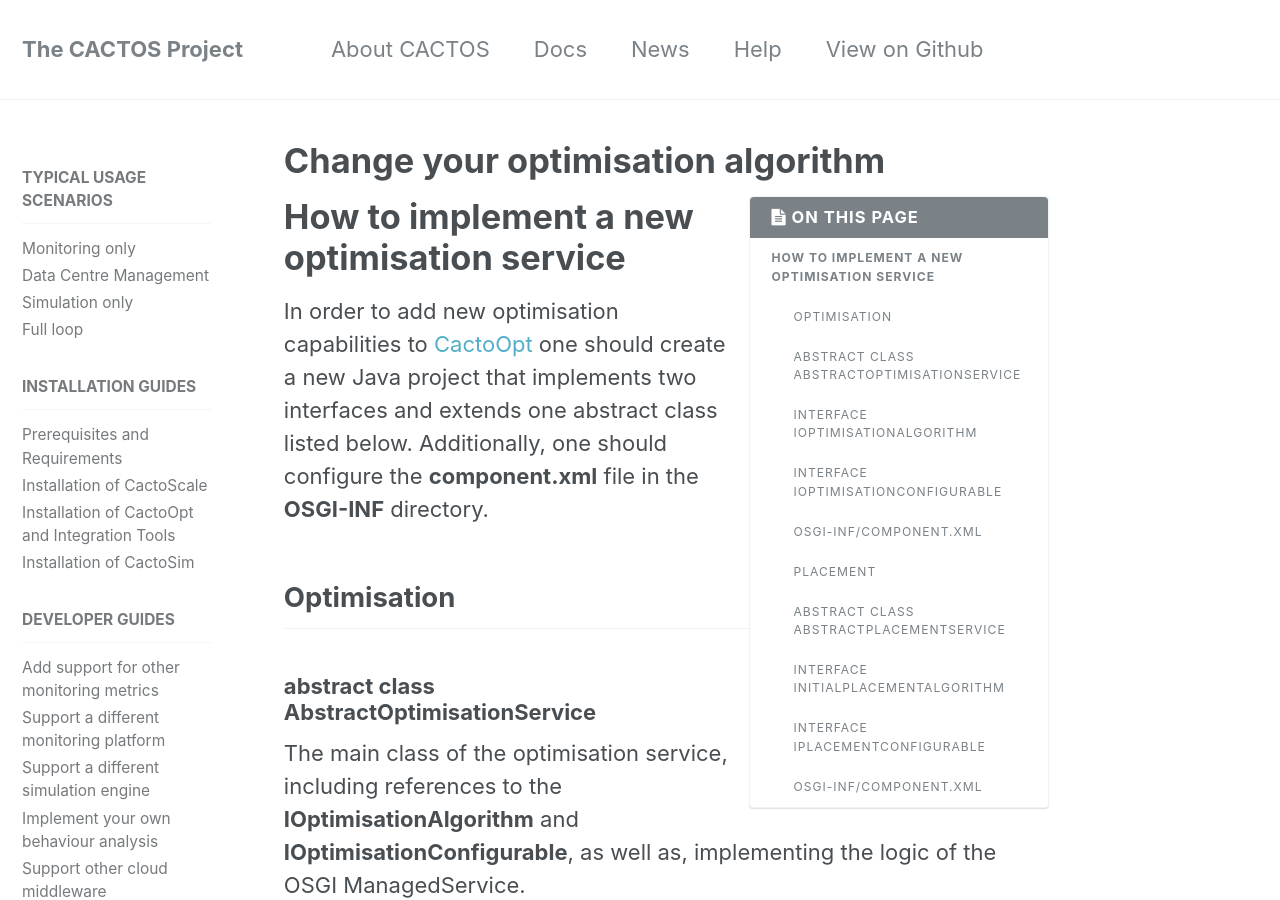
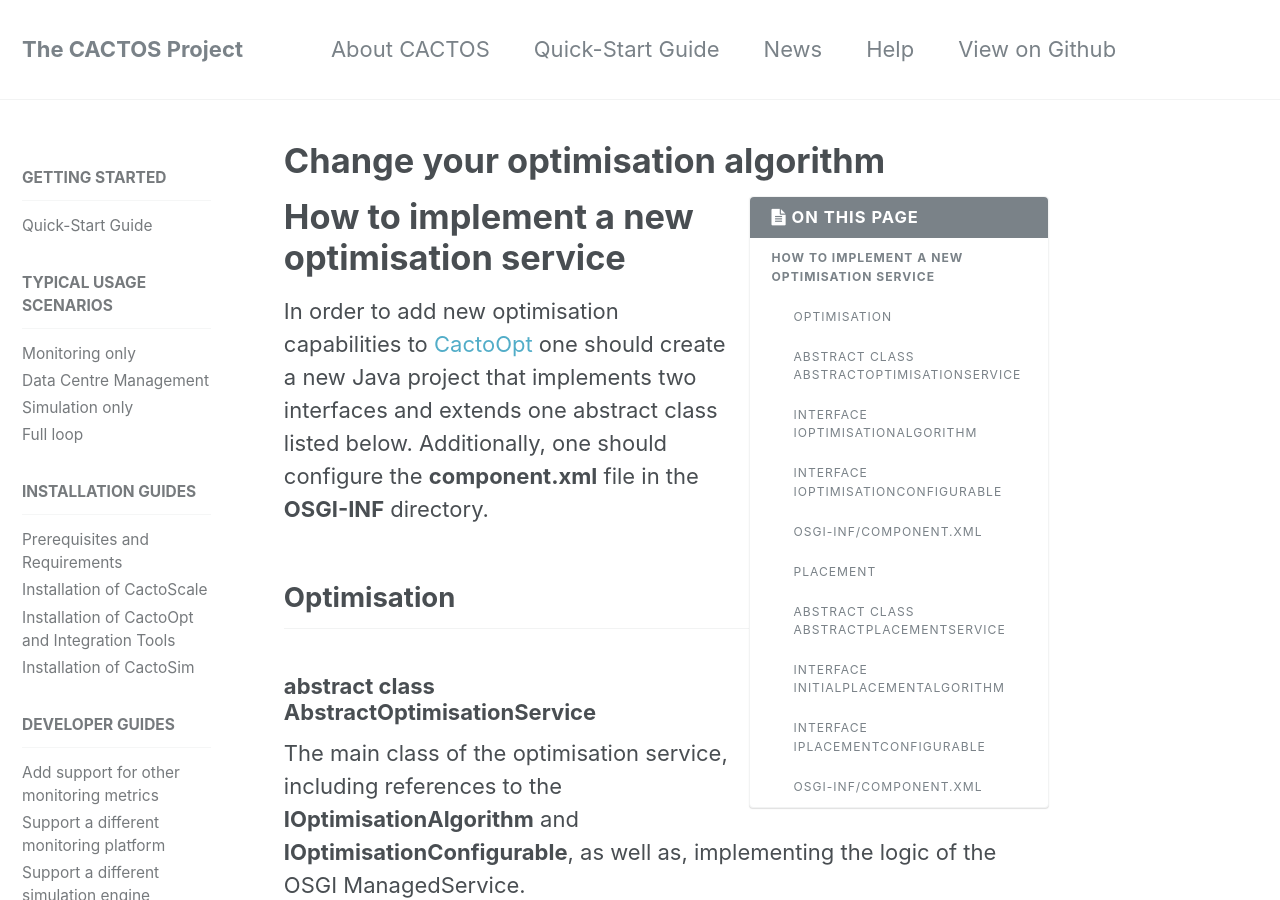
Before and after one commit to cactos/cactos.github.io, a Jekyll site: the page built from _docs/change-your-optimisation-algorithm.md, in a window 1280 px wide and 900 px high. Built offline with Jekyll 4.4.1, drawn with Linux system fonts in a browser that asks for light colours.

Commit message:
Remove docs add quick-start-guide instead. Puppet will be placed here...

```diff
--- a/_data/navigation.yml
+++ b/_data/navigation.yml
@@ -3,8 +3,8 @@ main:
   - title: "About CACTOS"
     url: /about/
 
-  - title: "Docs"
-    url: /docs/
+  - title: "Quick-Start Guide"
+    url: /docs/quick-start-guide
 
   - title: "News"
     url: /news/
@@ -16,6 +16,10 @@ main:
     url: https://github.com/cactos
 
 docs:
+  - title: "Getting Started"
+    children:
+      - title: "Quick-Start Guide"
+        url: /docs/quick-start-guide
   - title: Typical Usage Scenarios
     children:
       - title: "Monitoring only"
--- /dev/null
+++ b/_docs/quick-start-guide.md
@@ -0,0 +1,4 @@
+---
+title: "Quick-Start Guide"
+permalink: /docs/quick-start-guide
+---
```
Also changed, not shown: _docs/docs.md (deleted, +0 -7 lines).
